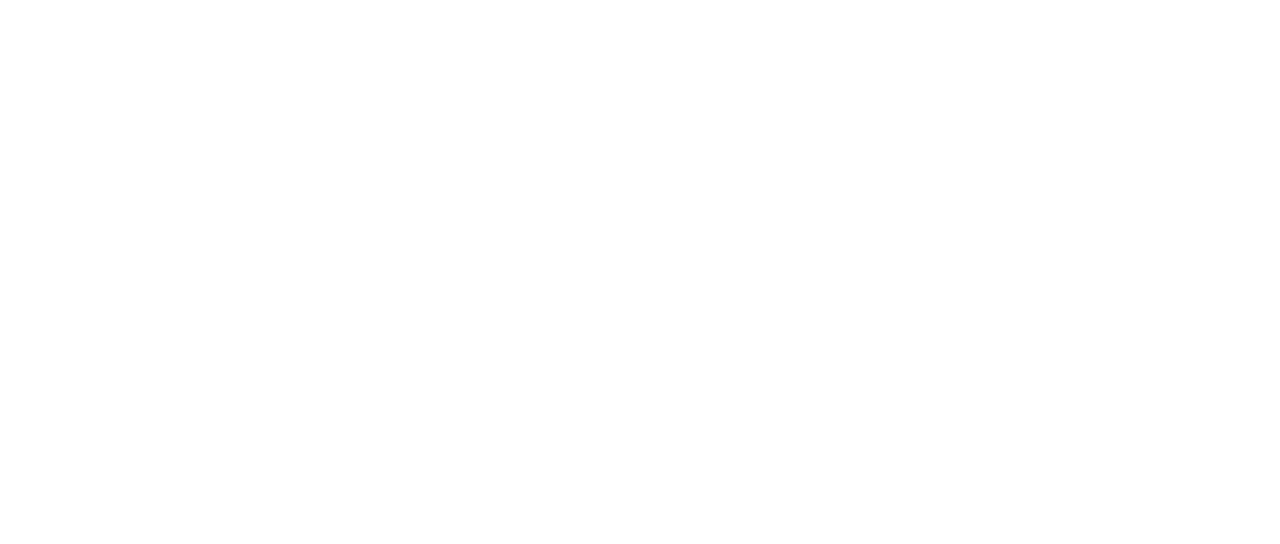
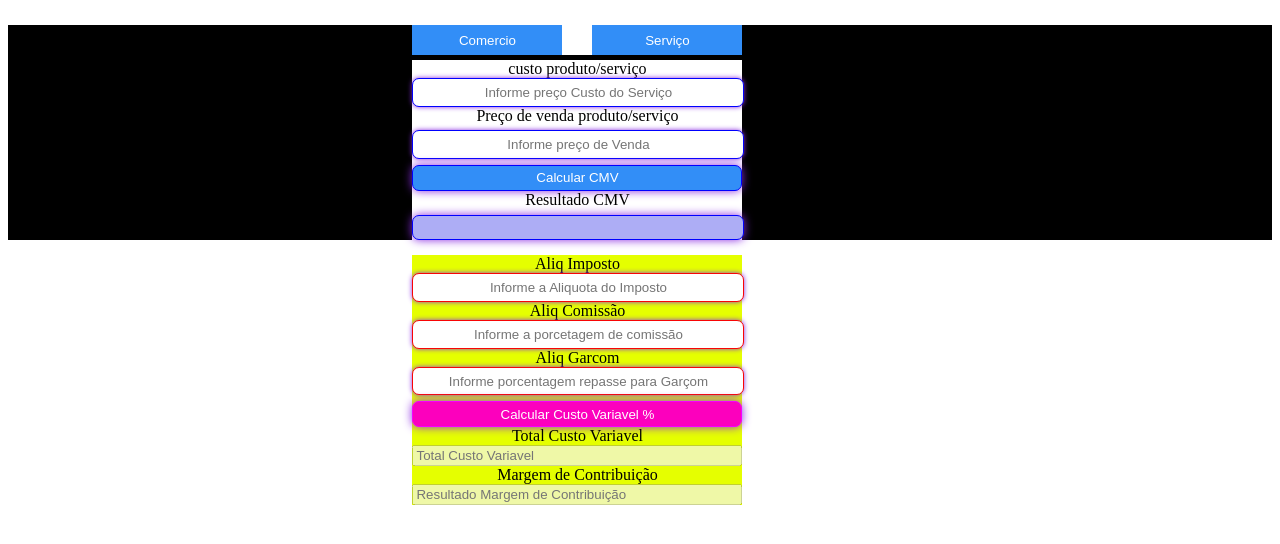
Before and after one commit to gustavo-lsilva/calc, a plain HTML site: page index.html in a window 1280 px wide. Drawn offline with Linux system fonts and the light colour scheme.

Commit message:
Criacao dos calculos primeira e segunda parte

```diff
--- a/index.html
+++ b/index.html
@@ -1,5 +1,6 @@
 <!DOCTYPE html>
 <html lang="en">
+
 <head>
     <meta charset="UTF-8">
     <meta http-equiv="X-UA-Compatible" content="IE=edge">
@@ -8,7 +9,36 @@
     <script src="main.js"></script>
     <title>Calc</title>
 </head>
+
 <body>
+    <div class="primeiraparte">
+        <div class="atividade">
+            <button class="buttoncusto" onclick="umreal()">Comercio</a>
+            <button class="buttonvenda" onclick="aberto()">Serviço</a>
+        </div>
+
+        <div class="calculo01">
+            <label for="custo">custo produto/serviço</label><input id="custo" type="text"  value="" placeholder="Informe preço Custo do Serviço">
+            <label for="venda">Preço de venda produto/serviço</label><input id="venda" type="text" value="" placeholder="Informe preço de Venda">
+            <button id="calc" onclick="calccmv()">Calcular CMV</button>
+
+            <label for="resultado">Resultado CMV</label><input id="resultado" type="text" disabled="true">
+        </div>
+    </div>
+
+    <div class="segundaparte">
+        <label for="">Aliq Imposto</label><input id="imposto" type="text" value="" placeholder="Informe a Aliquota do Imposto">
+        <label for="">Aliq Comissão</label><input id="comissao" type="text" value="" placeholder="Informe a porcetagem de comissão">
+        <label for="">Aliq Garcom</label><input id="garcom" type="text" value="" placeholder="Informe porcentagem repasse para Garçom">
+        <button id="resultmargem" onclick="calcmargem()">Calcular Custo Variavel %</button>
+
+        <label for="">Total Custo Variavel</label><input id="totalcustovar" type="text" value="" placeholder="Total Custo Variavel" disabled="true">
+
+        <label for="">Margem de Contribuição</label><input id="margemcontribuicao" type="text" value="" placeholder="Resultado Margem de Contribuição" disabled="true">
+
+    </div>
+
 
 </body>
+
 </html>
--- a/main.js
+++ b/main.js
@@ -0,0 +1,44 @@
+//Não sei onde inserir para o input aceitar virgula no lugar do ponto
+toLocaleString('pt-br',{style:'currency',currency:'BRL'})
+
+
+function calccmv() {
+    var precocusto = parseFloat(document.getElementById('custo').value);
+    var precovenda = parseFloat(document.getElementById('venda').value);
+    var ret = document.getElementById("resultado").value = (precocusto / precovenda)*100;
+
+    if (ret < 0)
+    {alert("ERRO: Valor de Venda maior que o valor de Custo")
+
+    document.getElementById('resultado').value =""}
+}
+
+function umreal() {
+    parseFloat(document.getElementById("custo").value = "1.00");
+    var bloq = document.getElementById('custo');
+    bloq.disabled = true;
+}
+
+function aberto() {
+    document.getElementById('custo').value = ""
+    var bloq = document.getElementById('custo');
+    bloq.disabled = false;
+}
+
+function calcmargem() {
+    var precocusto = parseFloat(document.getElementById('custo').value);
+    var precovenda = parseFloat(document.getElementById('venda').value);
+    var alimp = parseFloat(document.getElementById('imposto').value);
+    var alcom = parseFloat(document.getElementById('comissao').value);
+    var algar = parseFloat(document.getElementById('garcom').value);
+    var alcmv = parseFloat(document.getElementById("resultado").value = (precocusto / precovenda)*100);
+
+    var totalvariavel = parseFloat(document.getElementById('totalcustovar').value = (alimp + alcom + algar + alcmv));
+    var margemcontribuicao = parseFloat(document.getElementById('margemcontribuicao').value = 100 - totalvariavel)
+
+    //Tentando colocar o IF para quando aliquota de comissão e garçom forem vazias ele entender como zero
+    //consegui utilizar o if quando for algum número especifico, mas quando vazio da erro
+    //if (algar === null){
+    //    alert("Aliquota Garçom nulo")
+    //}
+}
--- a/style.css
+++ b/style.css
@@ -0,0 +1,167 @@
+.primeiraparte {
+    background: black;
+}
+.atividade {
+    background: white;
+    display: flex;
+    justify-content: space-between;
+    width: 330px;
+    margin-left: 32%;
+    margin-top: 2%;
+
+}
+
+.buttoncusto {
+    background: rgb(50, 142, 247);
+    color: white;
+    text-align: center;
+    width: 150px;
+    height: 30px;
+    border: 5px;
+}
+
+.buttonvenda {
+    background: rgb(50, 142, 247);
+    color: white;
+    text-align: center;
+    width: 150px;
+    height: 30px;
+    border: 5px;
+}
+
+.calculo01 {
+    display: flex;
+    justify-content: space-between;
+    flex-flow: column;
+    background: white;
+    width: 330px;
+    height: 180px;
+    margin-left: 32%;
+    margin-top: 5px;
+    text-align: center;
+}
+
+input#custo {
+    display: flex;
+    justify-content: center;
+    text-align: center;
+    width: 326px;
+    height: 35px;
+    border: 1px solid;
+    border-radius: 7px;
+    border-color: blue;
+    outline: none;
+    box-shadow: 0 0 5px blueviolet;
+}
+
+input#venda {
+    display: flex;
+    justify-content: center;
+    text-align: center;
+    margin-top: 5px;
+    width: 326px;
+    height: 35px;
+    border: 1px solid;
+    border-radius: 7px;
+    border-color: blue;
+    outline: none;
+    box-shadow: 0 0 5px blueviolet;
+}
+
+button#calc {
+    background: rgb(50, 142, 247);
+    color: white;
+    align-items: center;
+    display: flex;
+    justify-content: center;
+    margin-top: 6px;
+    width: 330px;
+    height: 35px;
+    border: 1px solid;
+    border-radius: 7px;
+    border-color: blue;
+    outline: none;
+    box-shadow: 0 0 10px blueviolet;
+}
+
+input#resultado {
+    display: flex;
+    justify-content: center;
+    margin-top: 6px;
+    text-align: center;
+    width: 326px;
+    height: 30px;
+    border: 1px solid;
+    border-radius: 7px;
+    border-color: blue;
+    outline: none;
+    box-shadow: 0 0 10px blueviolet;
+    background: rgb(173, 173, 245);
+}
+
+.segundaparte {
+    background: rgb(229, 255, 0);
+    display: flex;
+    flex-flow: column;
+    justify-content: space-between;
+    height: 250px;
+    width: 330px;
+    margin-left: 32%;
+    margin-top: 15px;
+    text-align: center;
+}
+
+input#imposto {
+    display: flex;
+    justify-content: center;
+    text-align: center;
+    width: 326px;
+    height: 35px;
+    border: 1px solid;
+    border-radius: 7px;
+    border-color: rgb(248, 5, 5);
+    outline: none;
+    box-shadow: 0 0 5px blueviolet;
+}
+
+input#comissao {
+    display: flex;
+    justify-content: center;
+    text-align: center;
+    width: 326px;
+    height: 35px;
+    border: 1px solid;
+    border-radius: 7px;
+    border-color: rgb(248, 5, 5);
+    outline: none;
+    box-shadow: 0 0 5px blueviolet;
+}
+
+input#garcom {
+    display: flex;
+    justify-content: center;
+    text-align: center;
+    width: 326px;
+    height: 35px;
+    border: 1px solid;
+    border-radius: 7px;
+    border-color: rgb(248, 5, 5);
+    outline: none;
+    box-shadow: 0 0 5px blueviolet;
+}
+
+button#resultmargem {
+    background: rgb(252, 0, 189);
+    color: white;
+    align-items: center;
+    display: flex;
+    justify-content: center;
+    margin-top: 6px;
+    width: 330px;
+    height: 35px;
+    border: 1px solid;
+    border-radius: 7px;
+    border-color: rgb(247, 0, 255);
+    outline: none;
+    box-shadow: 0 0 10px blueviolet;
+}
```
